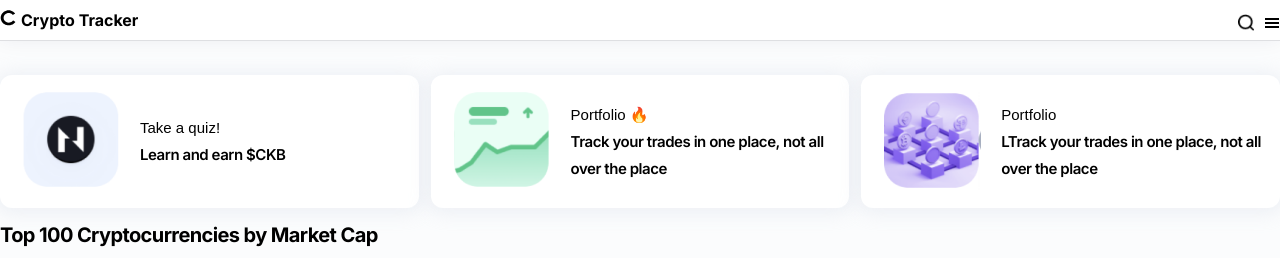
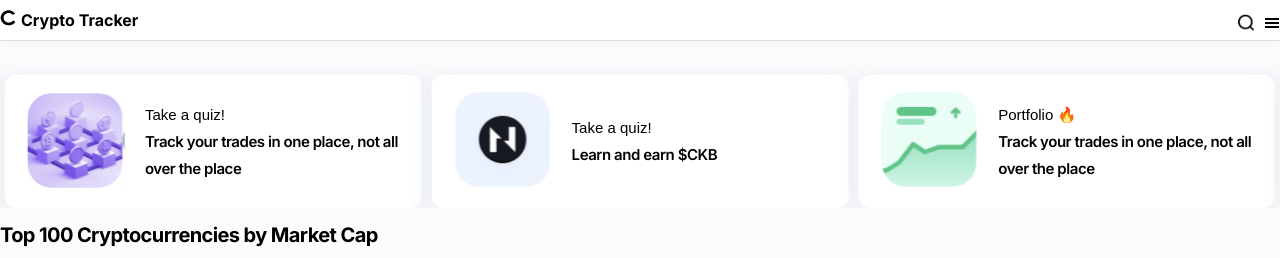
Before and after one commit to ritagujar/crypto-tracker, a React (Create React App) app: page / in a window 1280 px wide. Shown: the top 258 px of the page. Built offline with nearby package versions, Linux system fonts and the light colour scheme; no server answers.

Commit message:
Completed the Carousel

```diff
--- a/package.json
+++ b/package.json
@@ -8,6 +8,7 @@
     "@testing-library/user-event": "^13.5.0",
     "axios": "^1.1.3",
     "react": "^18.2.0",
+    "react-alice-carousel": "^2.6.4",
     "react-dom": "^18.2.0",
     "react-icons": "^4.6.0",
     "react-scripts": "5.0.1",
--- a/src/components/Banner/Banner.js
+++ b/src/components/Banner/Banner.js
@@ -1,37 +1,13 @@
 import React from "react";
-import { BannerContainer, Card, CardContainer, TextContainer } from "./index";
-import quize from "../../images/quize.png";
-import portfolio1 from "../../images/portfolio1.png";
-import portfolio2 from "../../images/portfolio2.png";
+import { BannerContainer } from "./index";
+
 import Button from "../Button/Button";
+import Carousel from "../Carousel/Carousel";
 
 const Banner = () => {
   return (
     <BannerContainer className="container">
-      <CardContainer>
-        <Card>
-          <img src={quize} alt="" />
-          <TextContainer>
-            <p>Take a quiz!</p>
-            <h2>Learn and earn $CKB</h2>
-          </TextContainer>
-        </Card>
-        <Card>
-          <img src={portfolio1} alt="" />
-          <TextContainer>
-            <p>Portfolio 🔥</p>
-            <h2>Track your trades in one place, not all over the place</h2>
-          </TextContainer>
-        </Card>
-        <Card>
-          <img src={portfolio2} alt="" />
-          <TextContainer>
-            <p>Portfolio</p>
-            <h2>LTrack your trades in one place, not all over the place</h2>
-          </TextContainer>
-        </Card>
-      </CardContainer>
-
+      <Carousel />
       <h1> Top 100 Cryptocurrencies by Market Cap</h1>
       <Button />
     </BannerContainer>
--- a/src/components/Banner/index.js
+++ b/src/components/Banner/index.js
@@ -16,45 +16,3 @@ export const BannerContainer = styled.div`
     color: #000000;
   }
 `;
-
-export const CardContainer = styled.div`
-  display: flex;
-  gap: 11.82px;
-  margin-top: 34px;
-
-  /* padding-top: 2rem; */
-`;
-
-export const Card = styled.div`
-  width: 449.12px;
-  height: 132.96px;
-  display: flex;
-  align-items: center;
-  background: #ffffff;
-  box-shadow: 0px 1.47737px 17.7284px 4.43211px rgba(208, 214, 227, 0.3);
-  border-radius: 12px;
-
-  img {
-    margin: 0 20px;
-  }
-`;
-
-export const TextContainer = styled.div`
-  p {
-    font-family: "Arial";
-    font-style: normal;
-    font-weight: 400;
-    font-size: 15px;
-    line-height: 27px;
-  }
-
-  h2 {
-    font-family: "Inter";
-    font-style: normal;
-    font-weight: 600;
-    font-size: 15px;
-    line-height: 27px;
-    letter-spacing: -0.03em;
-    color: #000000;
-  }
-`;
--- /dev/null
+++ b/src/components/Carousel/Carousel.js
@@ -0,0 +1,70 @@
+import React from "react";
+import quize from "../../images/quize.png";
+import portfolio1 from "../../images/portfolio1.png";
+import portfolio2 from "../../images/portfolio2.png";
+import AliceCarousel from "react-alice-carousel";
+import { Card, CardContainer, TextContainer } from ".";
+
+let items = [
+  {
+    id: "0",
+    img: quize,
+    heading: "Take a quiz!",
+    title: "Learn and earn $CKB",
+  },
+  {
+    id: "1",
+    img: portfolio1,
+    heading: "Portfolio 🔥",
+    title: "Track your trades in one place, not all over the place",
+  },
+  {
+    id: "2",
+    img: portfolio2,
+    heading: "Take a quiz!",
+    title: "Track your trades in one place, not all over the place",
+  },
+];
+
+const Carousel = () => {
+  const data = items.map((item) => {
+    return (
+      <CardContainer>
+        <Card>
+          <img src={item.img} alt="" />
+          <TextContainer>
+            <p>{item.heading}</p>
+            <h2>{item.title}</h2>
+          </TextContainer>
+        </Card>
+      </CardContainer>
+    );
+  });
+
+  const responsive = {
+    0: {
+      items: 1,
+    },
+    512: {
+      items: 2,
+    },
+    768: {
+      items: 3,
+    },
+  };
+
+  return (
+    <AliceCarousel
+      infinite
+      autoPlayInterval={1000}
+      animationDuration={1500}
+      disableButtonsControls
+      disableDotsControls
+      responsive={responsive}
+      items={data}
+      autoPlay
+    />
+  );
+};
+
+export default Carousel;
--- /dev/null
+++ b/src/components/Carousel/index.js
@@ -0,0 +1,43 @@
+import styled from "styled-components";
+
+export const CardContainer = styled.div`
+  display: flex;
+  margin: 0 5px;
+  margin-top: 34px;
+
+  /* padding-top: 2rem; */
+`;
+
+export const Card = styled.div`
+  width: 449.12px;
+  height: 132.96px;
+  display: flex;
+  align-items: center;
+  background: #ffffff;
+  box-shadow: 0px 1.47737px 17.7284px 4.43211px rgba(208, 214, 227, 0.3);
+  border-radius: 12px;
+
+  img {
+    margin: 0 20px;
+  }
+`;
+
+export const TextContainer = styled.div`
+  p {
+    font-family: "Arial";
+    font-style: normal;
+    font-weight: 400;
+    font-size: 15px;
+    line-height: 27px;
+  }
+
+  h2 {
+    font-family: "Inter";
+    font-style: normal;
+    font-weight: 600;
+    font-size: 15px;
+    line-height: 27px;
+    letter-spacing: -0.03em;
+    color: #000000;
+  }
+`;
--- a/src/components/CoinsTable/CoinsTable.js
+++ b/src/components/CoinsTable/CoinsTable.js
@@ -34,7 +34,6 @@ const CoinsTable = () => {
           </thead>
           <tbody>
             {coins.map((coin, index) => (
-              <>
               <tr key={coin.id}>
                 <td>
                   {" "}
@@ -81,7 +80,6 @@ const CoinsTable = () => {
                   <BsThreeDotsVertical />
                 </td>
               </tr>
-              </>
             ))}
           </tbody>
         </table>
--- a/src/index.js
+++ b/src/index.js
@@ -2,6 +2,7 @@ import React from "react";
 import ReactDOM from "react-dom/client";
 import "./index.css";
 import App from "./App";
+import "react-alice-carousel/lib/alice-carousel.css";
 
 const root = ReactDOM.createRoot(document.getElementById("root"));
 root.render(
```
Also changed, not shown: 1 other file (tests, documents, lock files or other folders). Lines whose indentation alone changed are shown as unchanged.
